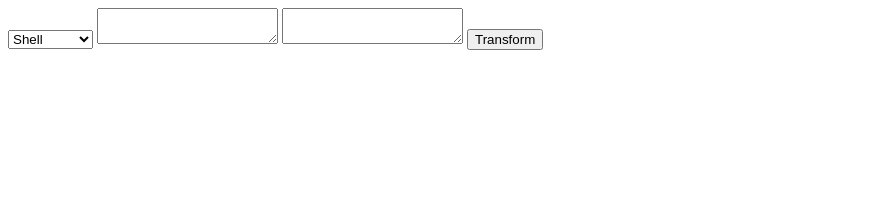
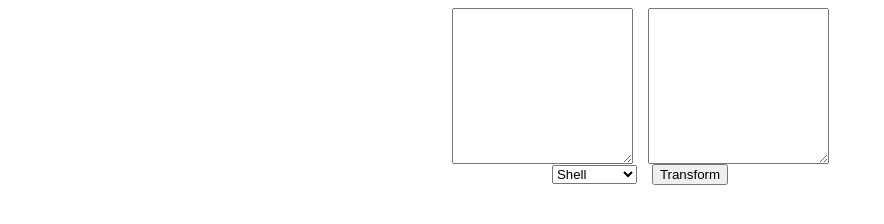
Before and after one commit to lex3a/lex3a.github.io, a plain HTML site: page directus/index.html in a window 1280 px wide. Shown: the whole page, without its empty margins (0-884 px from the left). Drawn offline with Linux system fonts and the light colour scheme.

Commit message:
fix: styles feat: copy to clipboard

```diff
--- a/directus/directus.css
+++ b/directus/directus.css
@@ -0,0 +1,13 @@
+.text {
+    display: flex;
+    justify-content: center;
+    align-items: center;
+    gap: 15px;
+}
+
+.controls {
+    display: flex;
+    justify-content: center;
+    align-items: center;
+    gap: 15px;
+}
--- a/directus/directus.js
+++ b/directus/directus.js
@@ -9,4 +9,7 @@ function convertToDirectusCode(text, type) {
 
 function onTranslate() {
     convertToDirectusCode(from.value, language.value);
+    to.select();
+    to.setSelectionRange(0, 99999);
+    navigator.clipboard.writeText(to.value);
 }
--- a/directus/index.html
+++ b/directus/index.html
@@ -10,6 +10,11 @@
 <script src="./directus.js" defer></script>
 <body>
 <main>
+    <div class="text">
+        <textarea id="from" rows="10"></textarea>
+        <textarea id="to" rows="10"></textarea>
+    </div>
+    <div class="controls">
         <select name="languages" id="languages">
             <option value="shell">Shell</option>
             <option value="docker">Docker</option>
@@ -17,17 +22,17 @@
             <option value="html">HTML</option>
             <option value="http">HTTP</option>
             <option value="java">Java</option>
-        <option value="javascript">JavaScript</option>
+            <option value="js">JavaScript</option>
             <option value="php">PHP</option>
-        <option value="python">Python</option>
+            <option value="py">Python</option>
             <option value="sql">SQL</option>
-        <option value="yaml">YAML</option>
+            <option value="yml">YAML</option>
             <option value="bash">Bash</option>
-        <option value="typescript">TypeScript</option>
+            <option value="ts">TypeScript</option>
         </select>
-    <textarea id="from"></textarea>
-    <textarea id="to"></textarea>
         <button id="transform" onclick="onTranslate()">Transform</button>
+    </div>
+
 </main>
 </body>
 </html>
```
Lines whose indentation alone changed are shown as unchanged.
